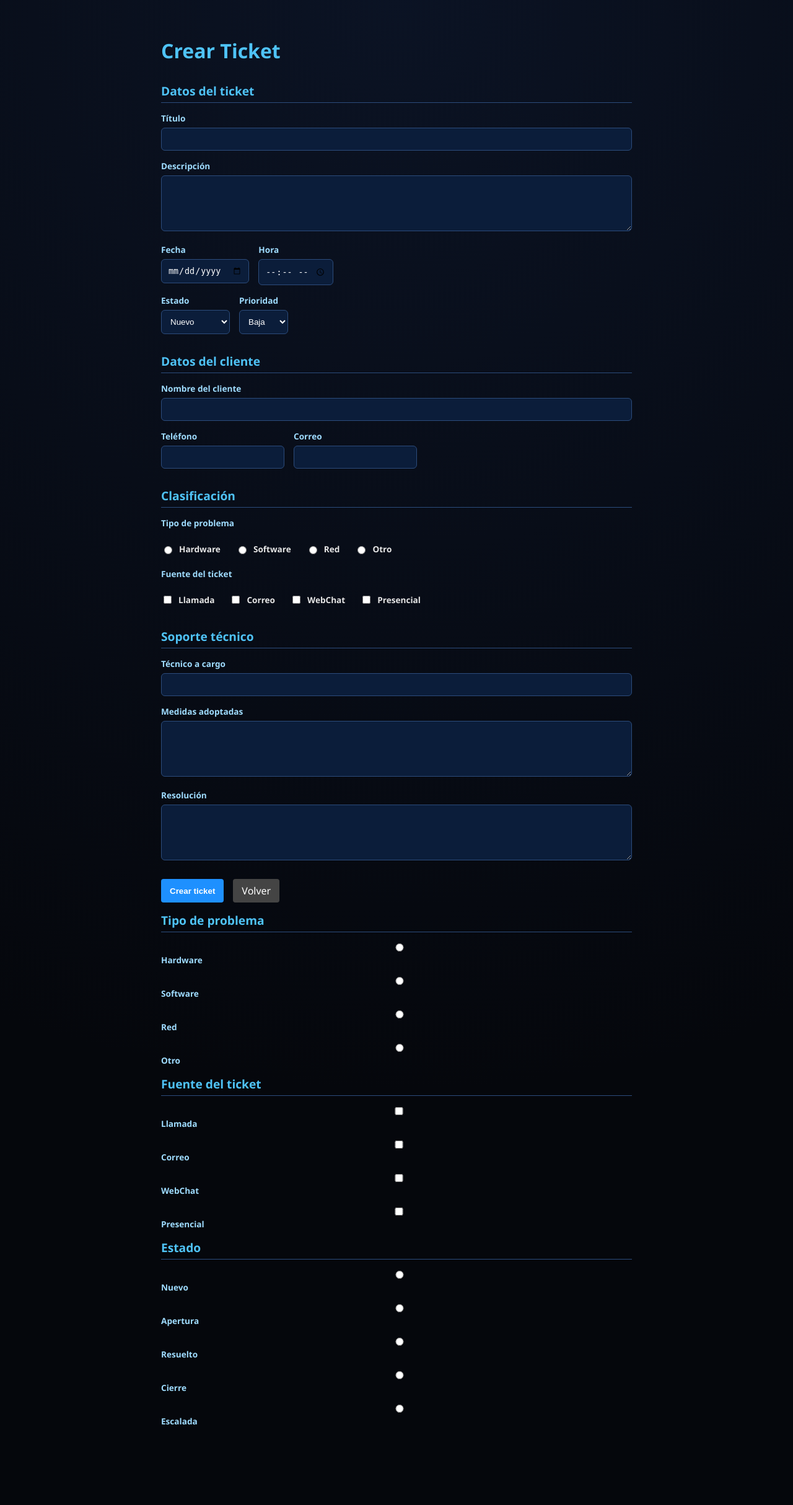
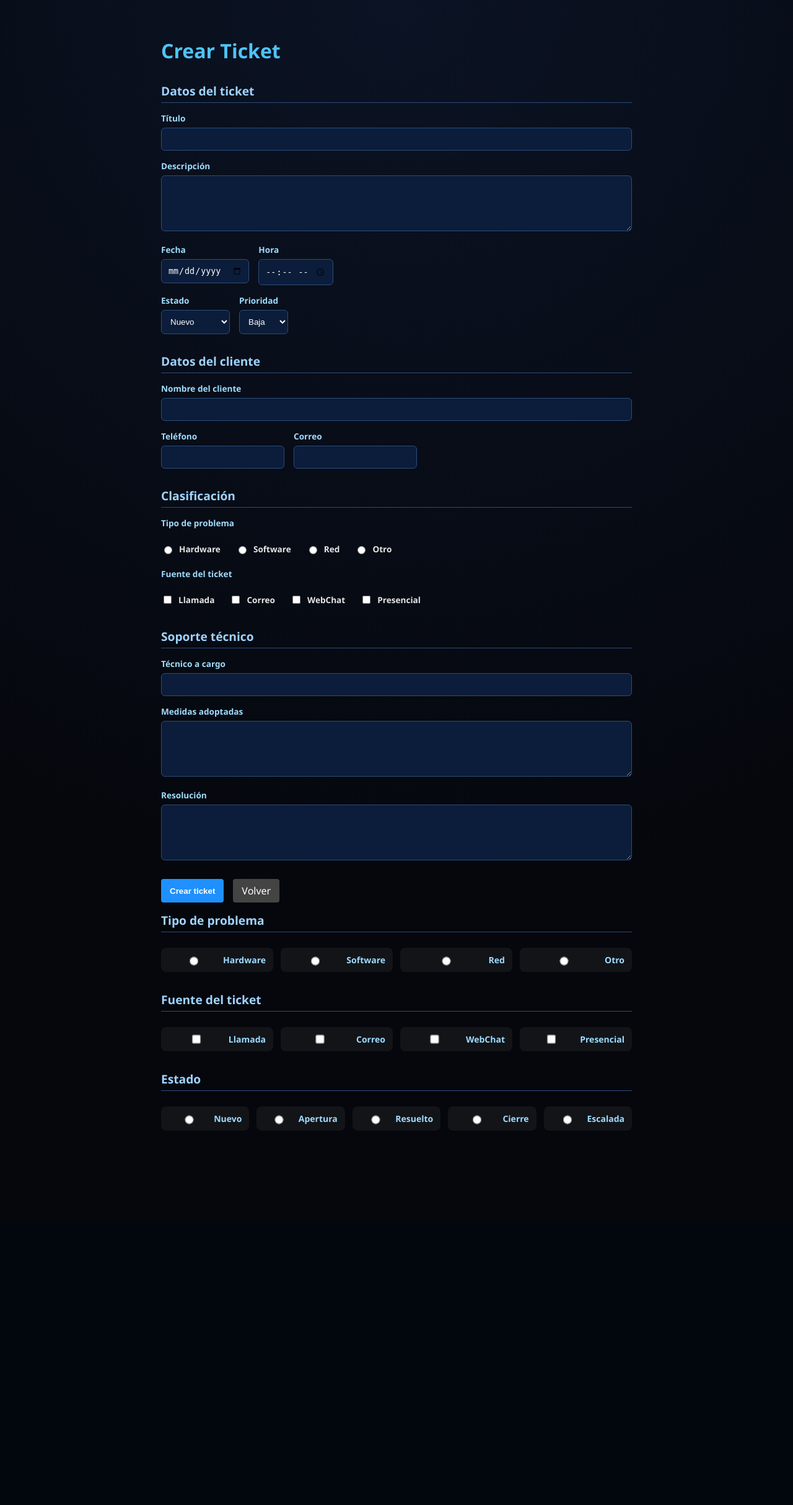
Before and after one commit to CarlokyOP/gestion-de-usuario, a Flask app: template app/templates/ticket_form.html in a window 1280 px wide. Shown: the whole page at 62% size. After the commit the page ends 1824 px from the top, so only its background shows below. Run offline with Flask 3, Linux system fonts and the light colour scheme; the template is opened without the code that fills it, so the values that code supplies are empty; parts of the project's set-up code (start-up, migrations or seed data) failed here and were passed over.

Commit message:
Update styles.css

```diff
--- a/app/static/css/styles.css
+++ b/app/static/css/styles.css
@@ -426,3 +426,53 @@ form {
         transform: scale(1.2);
     }
 }
+/* ===== SECCIONES ===== */
+.form-section {
+    margin-bottom: 25px;
+}
+
+.section-title {
+    display: block;
+    font-weight: 600;
+    margin-bottom: 10px;
+    color: #9fd3ff;
+}
+
+/* ===== GRID RESPONSIVE ===== */
+.option-grid {
+    display: grid;
+    grid-template-columns: repeat(auto-fit, minmax(140px, 1fr));
+    gap: 12px;
+}
+
+/* ===== ITEMS ===== */
+.option-item {
+    display: flex;
+    align-items: center;
+    gap: 8px;
+    background: rgba(255,255,255,0.05);
+    padding: 10px 12px;
+    border-radius: 8px;
+    cursor: pointer;
+    transition: background 0.2s;
+}
+
+.option-item:hover {
+    background: rgba(255,255,255,0.12);
+}
+
+.option-item input {
+    accent-color: #2da8ff;
+    transform: scale(1.1);
+}
+
+.option-item span {
+    font-size: 14px;
+}
+
+/* ===== MOBILE AJUSTE ===== */
+@media (max-width: 600px) {
+    .option-grid {
+        grid-template-columns: 1fr 1fr;
+    }
+}
```
